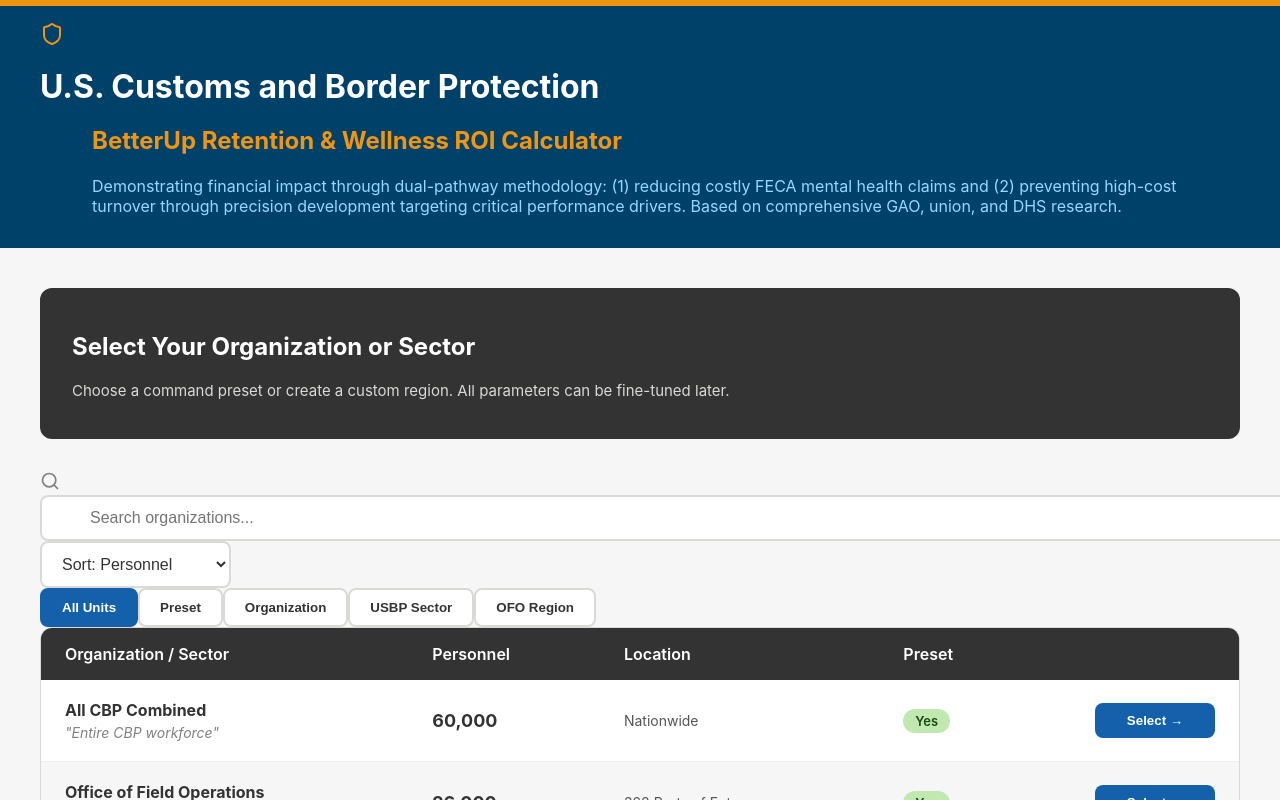
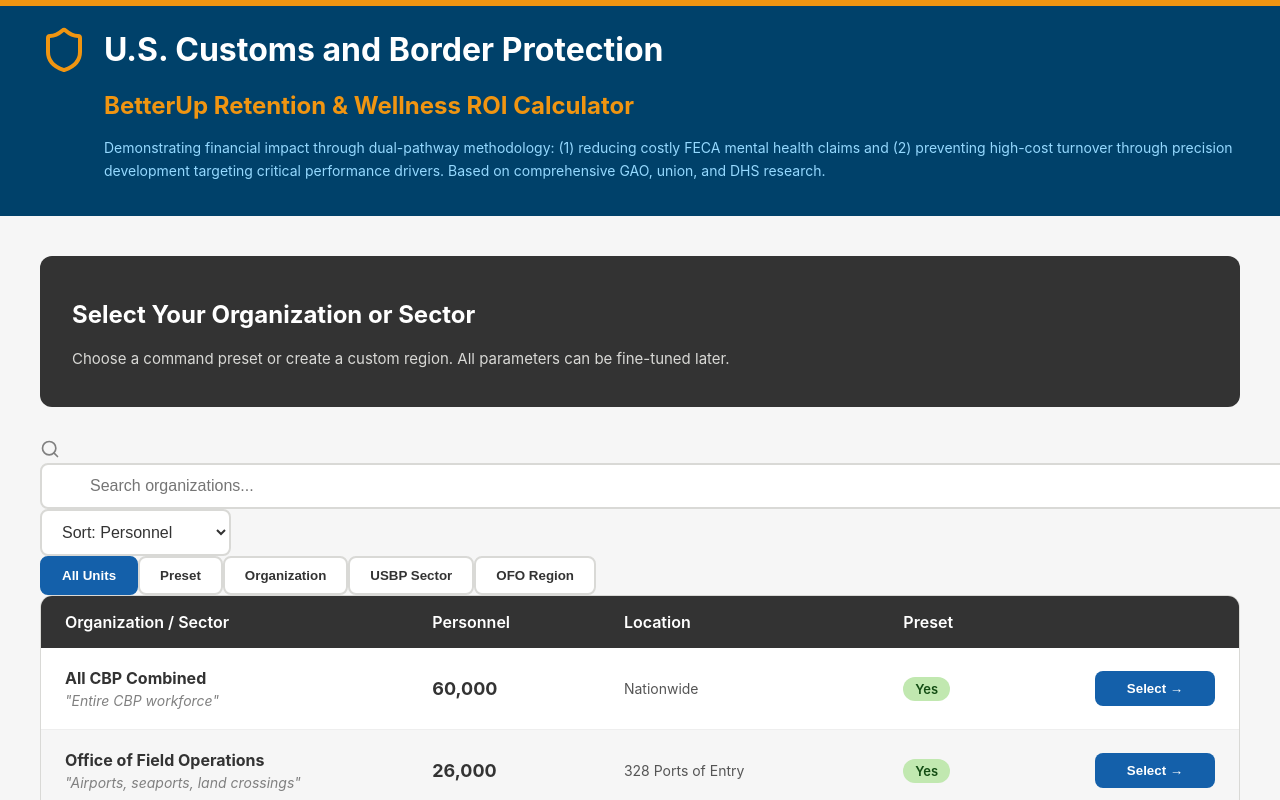
Before and after one commit to scottrsmith-bu/cbp-roi-calculator, a React (Create React App) app: page / in a window 1280 px wide. Shown: the top 800 px of the page. Built offline with nearby package versions, Linux system fonts and the light colour scheme.

Commit message:
Update App.js

```diff
--- a/src/App.js
+++ b/src/App.js
@@ -36,13 +36,13 @@ const LandingPage = ({ onSelect }) => {
   return (
     <div style={{ minHeight: '100vh', background: '#F6F6F6' }}>
       <div style={{ background: '#00416A', borderTop: '6px solid #F09511' }}>
-        <div style={{ maxWidth: '1200px', margin: '0 auto', padding: '16px 20px' }}>
-          <div className="flex items-center mb-3">
-            <Shield className="w-10 h-10 mr-3" style={{ color: '#F09511' }} />
-            <h1 className="text-3xl font-bold" style={{ color: '#FFFFFF', lineHeight: '1' }}>U.S. Customs and Border Protection</h1>
+        <div style={{ maxWidth: '1200px', margin: '0 auto', padding: '20px' }}>
+          <div style={{ display: 'flex', alignItems: 'center', gap: '16px', marginBottom: '16px' }}>
+            <Shield size={48} style={{ color: '#F09511', flexShrink: 0 }} />
+            <h1 style={{ color: '#FFFFFF', fontSize: '32px', fontWeight: '700', margin: 0, lineHeight: '1.2' }}>U.S. Customs and Border Protection</h1>
           </div>
-          <h2 className="text-xl font-bold mb-3" style={{ color: '#F09511', lineHeight: '1.3', marginLeft: '52px' }}>BetterUp Retention & Wellness ROI Calculator</h2>
-          <p className="text-sm leading-relaxed" style={{ color: '#95D9FF', marginLeft: '52px', marginTop: '12px' }}>Demonstrating financial impact through dual-pathway methodology: (1) reducing costly FECA mental health claims and (2) preventing high-cost turnover through precision development targeting critical performance drivers. Based on comprehensive GAO, union, and DHS research.</p>
+          <h2 style={{ color: '#F09511', fontSize: '24px', fontWeight: '700', margin: 0, marginLeft: '64px', lineHeight: '1.3' }}>BetterUp Retention & Wellness ROI Calculator</h2>
+          <p style={{ color: '#95D9FF', fontSize: '14px', lineHeight: '1.6', marginTop: '16px', marginLeft: '64px' }}>Demonstrating financial impact through dual-pathway methodology: (1) reducing costly FECA mental health claims and (2) preventing high-cost turnover through precision development targeting critical performance drivers. Based on comprehensive GAO, union, and DHS research.</p>
         </div>
       </div>
 
```
